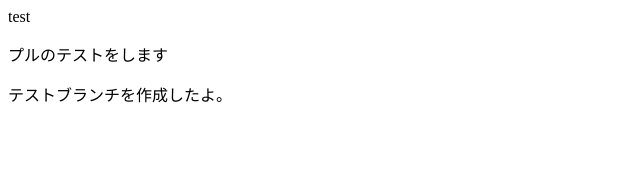
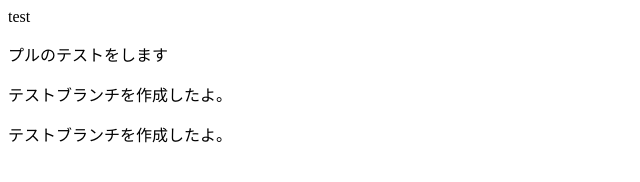
Before and after one commit to maki521/git-test, a plain HTML site: page index.html in a window 1280 px wide. Shown: the whole page, without its empty margins (0-640 px from the left). Drawn offline with Linux system fonts and the light colour scheme.

Commit message:
no message

```diff
--- a/index.html
+++ b/index.html
@@ -1,3 +1,4 @@
 <p>test<p>
 <p>プルのテストをします<p>
 <p>テストブランチを作成したよ。<p>
+<p>テストブランチを作成したよ。<p>
```
